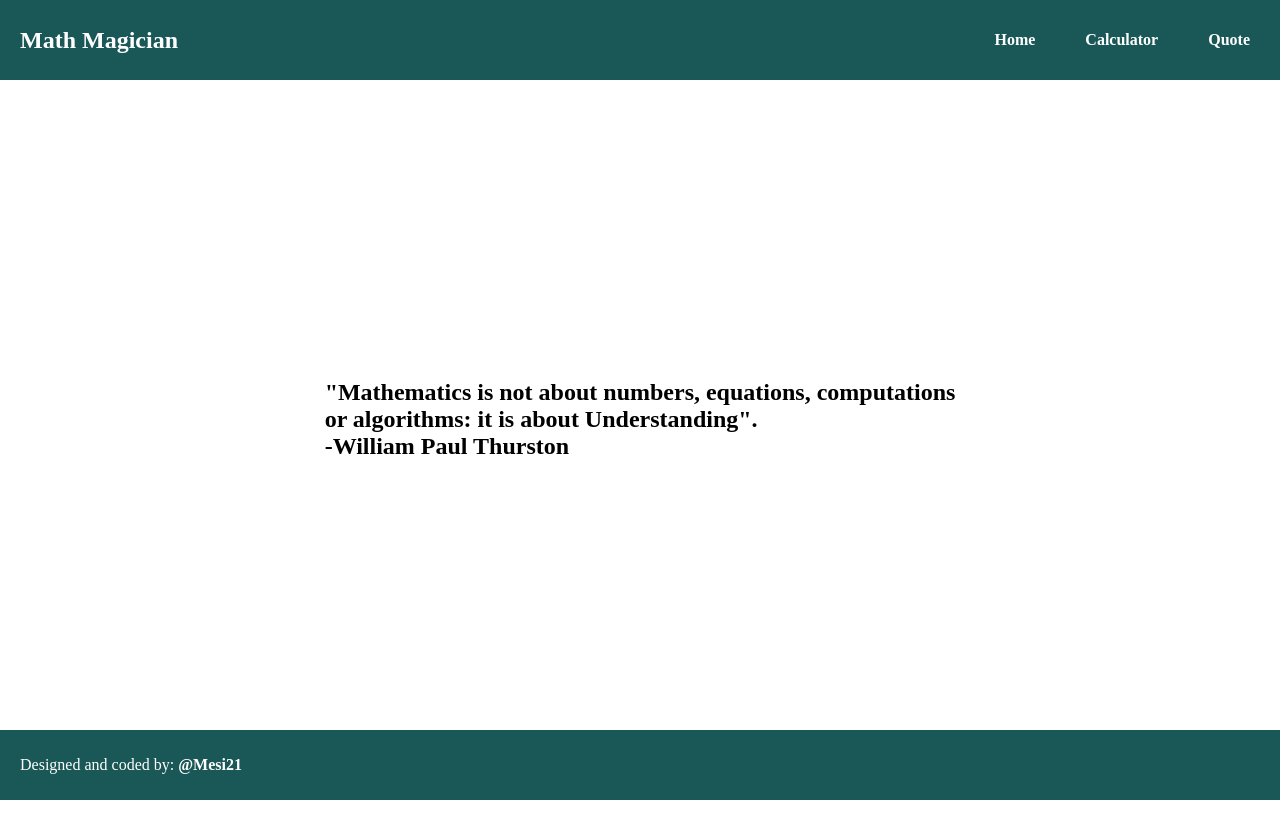
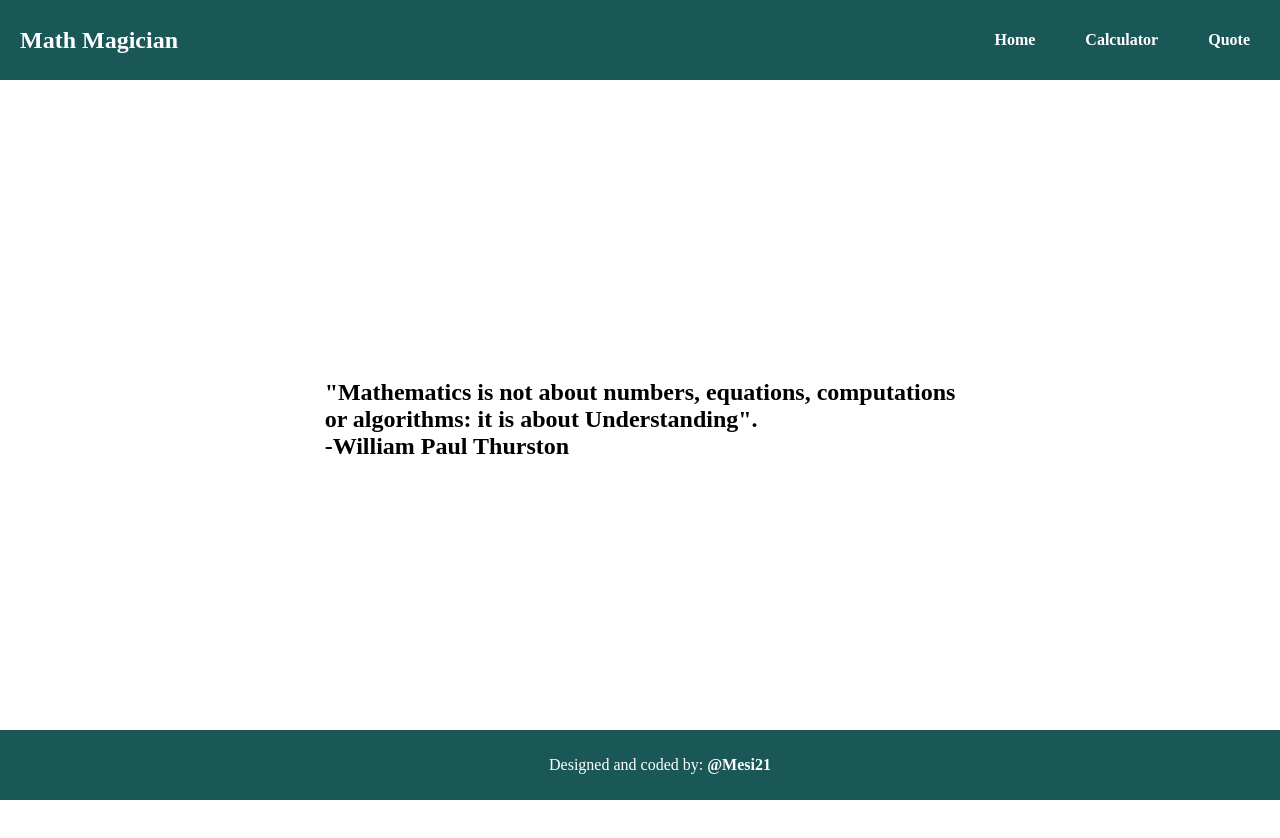
Before and after one commit to Mesi21/Do-The-Math, a React (Create React App) app: page /quote in a window 1280 px wide. Built offline with nearby package versions, Linux system fonts and the light colour scheme.

Commit message:
:rotating_light: fixed linter errors

```diff
--- a/src/styles/Footer.css
+++ b/src/styles/Footer.css
@@ -10,8 +10,6 @@
   bottom: 0;
   background-color: rgb(26, 87, 87);
   color: #fff;
-    justify-content: space-between;
-    align-items: center;
 }
 
 .footer a {
--- a/src/styles/Navbar.css
+++ b/src/styles/Navbar.css
@@ -26,5 +26,5 @@
 }
 
 #menu a:hover {
-    color:rgb(175, 205, 218);
+  color: rgb(175, 205, 218);
 }
```
Also changed, not shown: src/styles/index.css (line endings or trailing spaces). Lines whose indentation alone changed are shown as unchanged.
